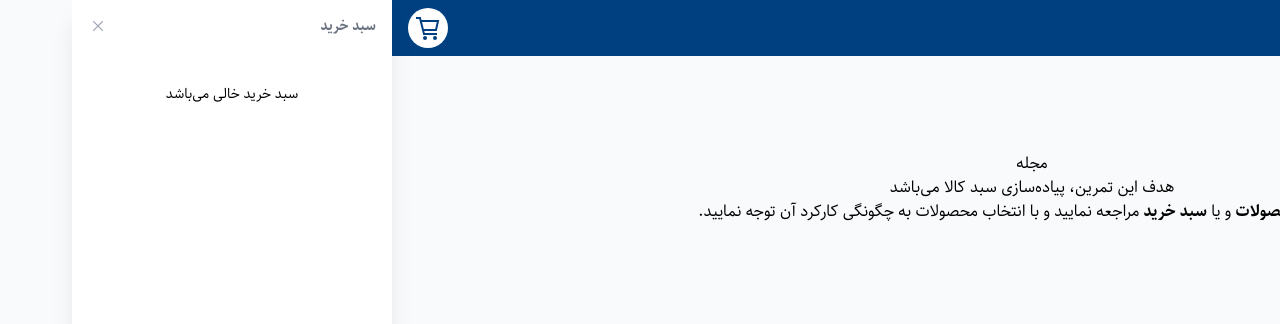
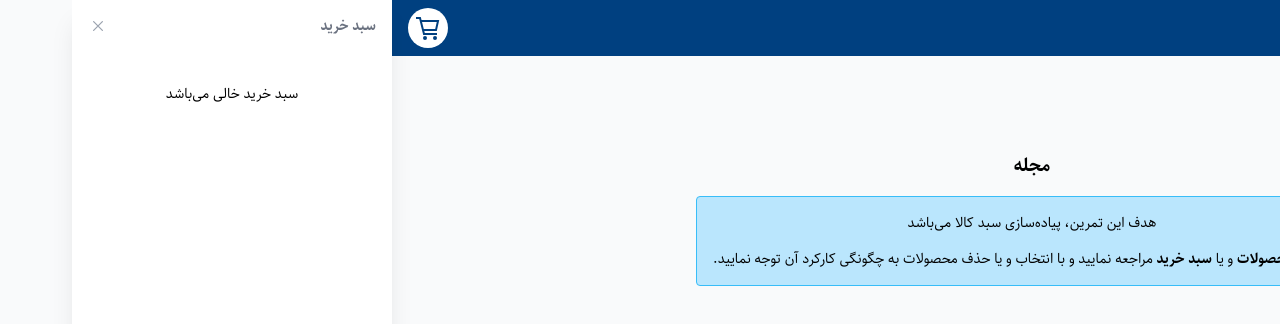
Before and after one commit to swkarimi/shopping-card, a Next.js app: page / in a window 1280 px wide. Shown: the top 324 px of the page. Built offline with nearby package versions, Linux system fonts and the light colour scheme.

Commit message:
refactor

```diff
--- a/app/contact/page.tsx
+++ b/app/contact/page.tsx
@@ -1,12 +1,9 @@
+import { Announcement } from "@/components/Announcement"
+
 export default function ContactPage() {
   return (
-    <div className="flex flex-col items-center justify-center mt-20">
-      <div className="">تماس</div>
-      <div className="">هدف این تمرین، پیاده‌سازی سبد کالا می‌باشد</div>
-      <div className="">
-        به قسمت <strong>محصولات</strong> و یا <strong>سبد خرید </strong>مراجعه
-        نمایید و با انتخاب محصولات به چگونگی کارکرد آن توجه نمایید.
-      </div>
-    </div>
+    <>
+      <Announcement title={"تماس"} />
+    </>
   )
 }
--- a/app/page.tsx
+++ b/app/page.tsx
@@ -1,12 +1,9 @@
-export default function Home() {
+import { Announcement } from "@/components/Announcement"
+
+export default function HomePage() {
   return (
-    <div className="flex flex-col items-center justify-center mt-20">
-      <div className="">مجله</div>
-      <div className="">هدف این تمرین، پیاده‌سازی سبد کالا می‌باشد</div>
-      <div className="">
-        به قسمت <strong>محصولات</strong> و یا <strong>سبد خرید </strong>مراجعه
-        نمایید و با انتخاب محصولات به چگونگی کارکرد آن توجه نمایید.
-      </div>
-    </div>
+    <>
+      <Announcement title={"مجله"} />
+    </>
   )
 }
--- /dev/null
+++ b/components/Announcement.tsx
@@ -0,0 +1,22 @@
+import type { FC } from "react"
+
+type AnnouncementType = {
+  title: String
+}
+
+export const Announcement: FC<AnnouncementType> = ({ title }) => {
+  return (
+    <div className="flex flex-col items-center justify-center mt-20 gap-y-4">
+      <div className="text-lg font-bold">{title}</div>
+      <div className="border border-sky-400 rounded p-4 bg-sky-200 text-sm">
+        <div className="text-center mb-4">
+          هدف این تمرین، پیاده‌سازی سبد کالا می‌باشد
+        </div>
+        <div>
+          به قسمت <strong>محصولات</strong> و یا <strong>سبد خرید </strong>مراجعه
+          نمایید و با انتخاب و یا حذف محصولات به چگونگی کارکرد آن توجه نمایید.
+        </div>
+      </div>
+    </div>
+  )
+}
```
